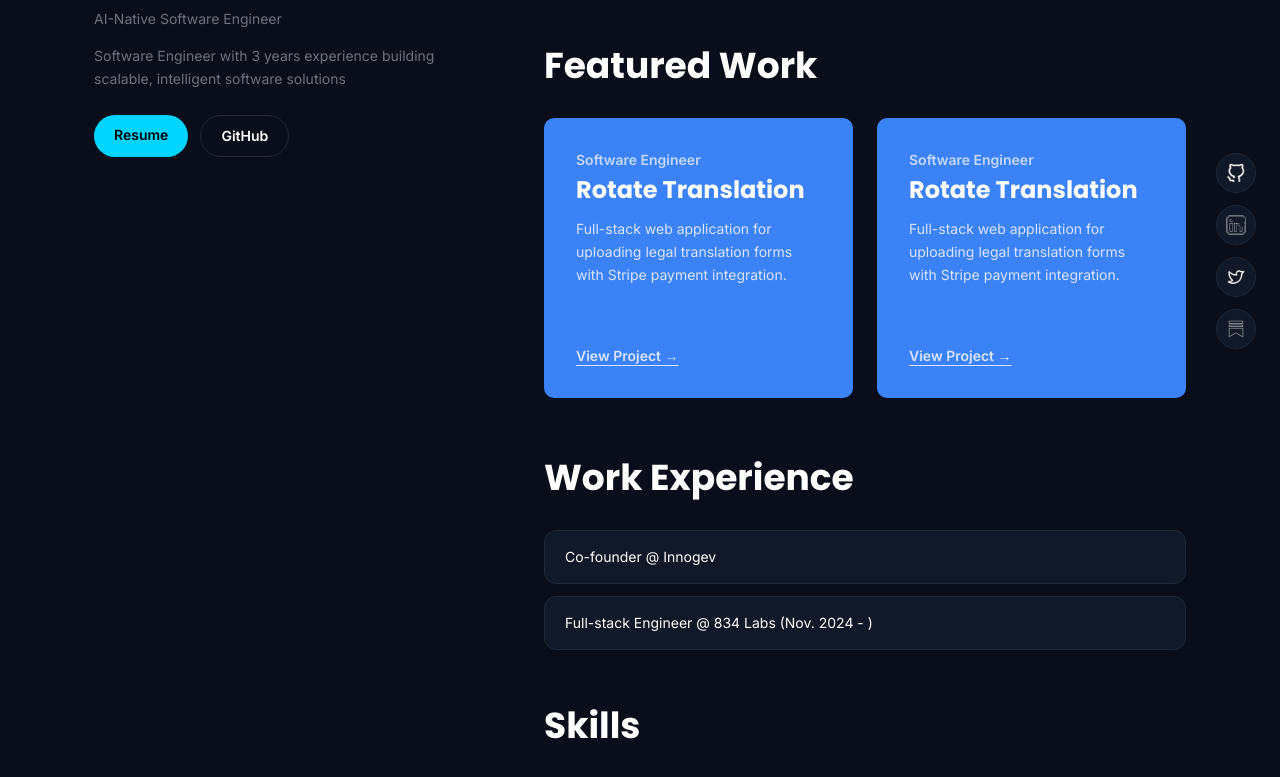
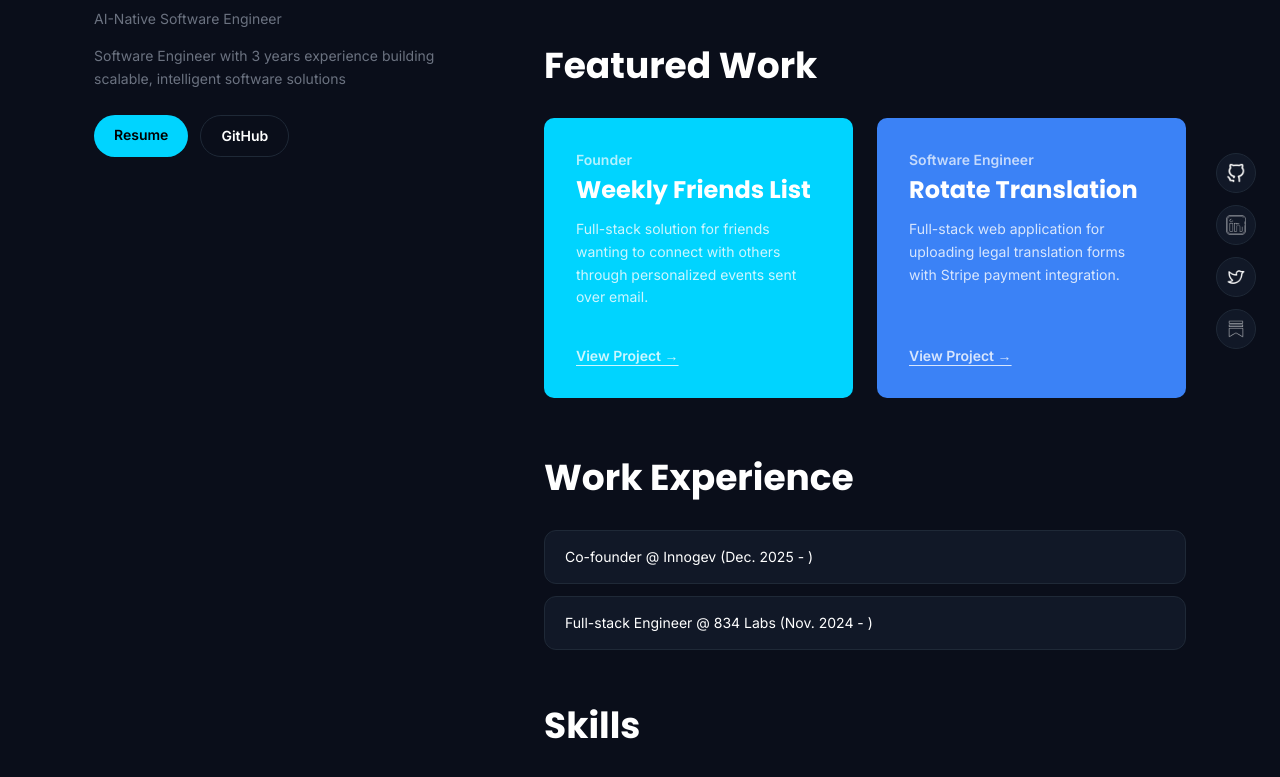
Before and after one commit to ehernandez42/portfolio-site-next, a Next.js app in the folder portfolio-site-next/: page / in a window 1280 px wide. Shown: the part 427-1204 px from the top of the page. Built offline with nearby package versions, Linux system fonts and the light colour scheme; no server answers.

Commit message:
adding wfl to projects

```diff
--- a/portfolio-site-next/src/app/page.tsx
+++ b/portfolio-site-next/src/app/page.tsx
@@ -17,7 +17,7 @@ export default function Home() {
     background:
       "Software Engineer with 3 years experience building scalable, intelligent software solutions",
     experience: [
-      "Co-founder @ Innogev",
+      "Co-founder @ Innogev (Dec. 2025 - )",
       "Full-stack Engineer @ 834 Labs (Nov. 2024 - )"
     ],
     skills: [
--- a/portfolio-site-next/src/components/FeaturedWork.tsx
+++ b/portfolio-site-next/src/components/FeaturedWork.tsx
@@ -11,12 +11,12 @@ interface WorkItem {
 const works: WorkItem[] = [
   //need to add the weekly friends list
   {
-    role: "Software Engineer",
-    company: "Rotate Translation",
+    role: "Founder",
+    company: "Weekly Friends List",
     description:
-      "Full-stack web application for uploading legal translation forms with Stripe payment integration.",
-    link: "https://payment-form-rotate-translation.vercel.app/",
-    color: "blue"
+      "Full-stack solution for friends wanting to connect with others through personalized events sent over email.",
+    link: "https://weekly-friends-list.vercel.app/",
+    color: "cyan"
   },
   {
     role: "Software Engineer",
```
